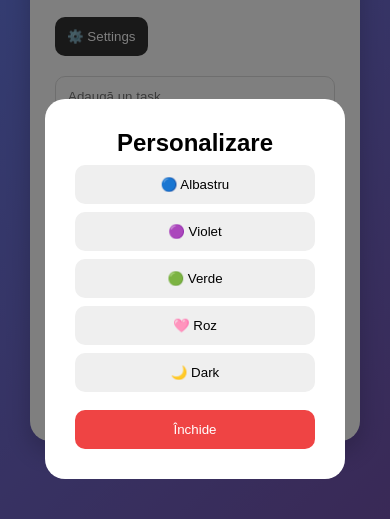
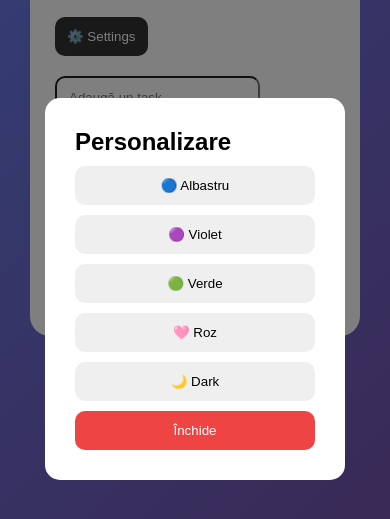
Before and after one commit to skv047/planner, a plain HTML site: page index.html in a window 390 px wide. Both pictures are taken after a click on the button "⚙️ Settings". Shown: the part 133-652 px from the top of the page. Drawn offline with Linux system fonts and the light colour scheme.

Commit message:
Update style.css

```diff
--- a/style.css
+++ b/style.css
@@ -36,7 +36,6 @@
     background: white;
     padding: 25px;
     border-radius: 20px;
-    box-shadow: 0px 10px 25px rgba(0,0,0,0.2);
 }
 
 h1 {
@@ -44,7 +43,7 @@
     margin-bottom: 20px;
 }
 
-#settingsBtn {
+.settings-btn {
     margin-bottom: 20px;
     background: #333;
     color: white;
@@ -52,8 +51,8 @@
 
 .form {
     display: flex;
+    gap: 10px;
     flex-wrap: wrap;
-    gap: 10px;
     margin-bottom: 20px;
 }
 
@@ -62,11 +61,6 @@
 button {
     padding: 12px;
     border-radius: 10px;
-}
-
-input,
-select {
-    border: 1px solid #ddd;
 }
 
 button {
@@ -82,20 +76,21 @@
 .stats {
     display: flex;
     justify-content: space-around;
-    background: #f3f4f6;
+    background: #f1f5f9;
     padding: 15px;
     border-radius: 10px;
     margin-bottom: 20px;
 }
 
 .task {
+    background: #f8fafc;
+    padding: 15px;
+    border-radius: 12px;
+    margin-bottom: 12px;
+
     display: flex;
     justify-content: space-between;
     align-items: center;
-    padding: 15px;
-    margin-bottom: 12px;
-    border-radius: 12px;
-    background: #f8fafc;
 }
 
 .low {
@@ -110,17 +105,9 @@
     border-left: 8px solid #ef4444;
 }
 
-.completed {
-    opacity: 0.6;
-}
-
-.completed h3 {
-    text-decoration: line-through;
-}
-
 .task-actions {
     display: flex;
-    gap: 8px;
+    gap: 10px;
 }
 
 .complete-btn {
@@ -131,6 +118,14 @@
 .delete-btn {
     background: #ef4444;
     color: white;
+}
+
+.completed {
+    opacity: .6;
+}
+
+.completed h3 {
+    text-decoration: line-through;
 }
 
 .modal {
@@ -150,40 +145,19 @@
 .modal-content {
     background: white;
     padding: 30px;
-    border-radius: 20px;
-    min-width: 300px;
-    text-align: center;
+    border-radius: 15px;
+    width: 300px;
+
+    display: flex;
+    flex-direction: column;
+    gap: 10px;
 }
 
 .theme-btn {
-    display: block;
     width: 100%;
-    margin: 8px 0;
 }
 
 #closeSettings {
-    width: 100%;
-    margin-top: 10px;
     background: #ef4444;
     color: white;
 }
-
-@media(max-width:768px){
-
-    .form{
-        flex-direction:column;
-    }
-
-    .stats{
-        flex-direction:column;
-        gap:10px;
-        text-align:center;
-    }
-
-    .task{
-        flex-direction:column;
-        align-items:flex-start;
-        gap:10px;
-    }
-
-}
```
